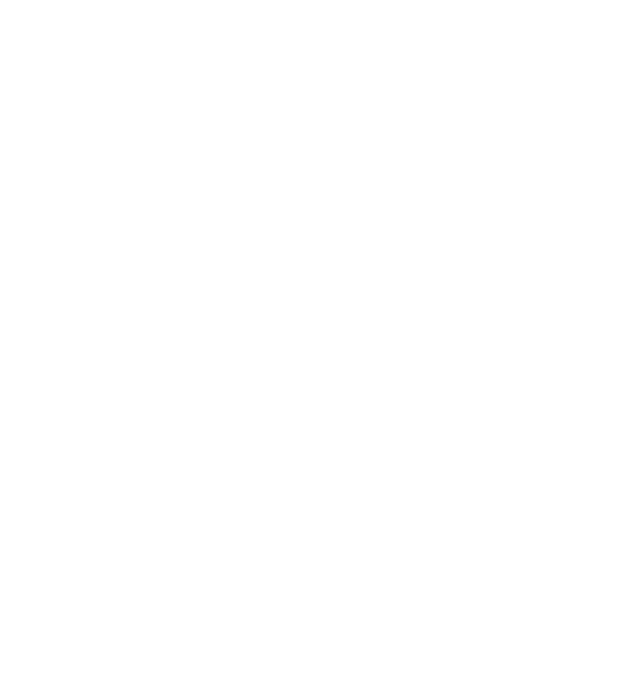
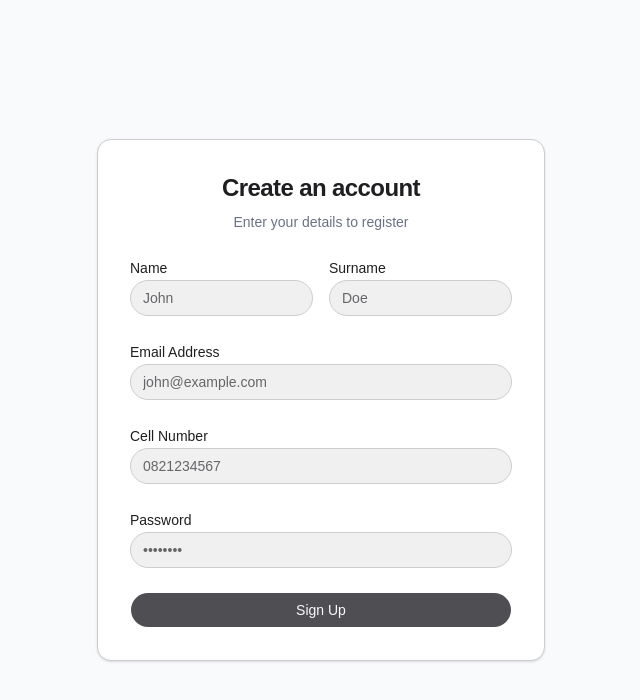
Before and after one commit to NeeloByron/Task_4_ShoppingListApp, a React (Vite) app: page /register in a window 1280 px wide. Shown: the top 700 px of the page, without its empty margins (319-959 px from the left). Built offline with nearby package versions, Linux system fonts and the light colour scheme.

Commit message:
Login & registration compoonents and connect to register

```diff
--- /dev/null
+++ b/src/Layout/Registration.tsx
@@ -0,0 +1,72 @@
+import { useForm } from "react-hook-form"
+import { zodResolver } from "@hookform/resolvers/zod"
+import * as z from "zod"
+import { Input } from "@/components/ui/input"
+import { Button } from '@/components/ui/button'
+
+const registerSchema = z.object({
+  name: z.string().min(2, "Name must be at least 2 characters"),
+  surname: z.string().min(2, "Surname must be at least 2 characters"),
+  email: z.string().email("Please enter a valid email address"),
+  cellNumber: z.string().min(10, "Cell number must be at least 10 digits"),
+  password: z.string().min(8, "Password must be at least 8 characters"),
+})
+
+export const Register = () => {
+  const form = useForm<z.infer<typeof registerSchema>>({
+    resolver: zodResolver(registerSchema),
+    defaultValues: { name: "", surname: "", email: "", cellNumber: "", password: "" },
+  })
+
+  function onSubmit(values: z.infer<typeof registerSchema>) {
+    console.log("Form Submitted:", values)
+  }
+
+  return (
+    <>
+       <div className="flex min-h-screen items-center justify-center bg-gray-50 p-4">
+      <div className="w-full max-w-md space-y-6 rounded-xl border bg-white p-8 shadow-sm">
+        <div className="space-y-2 text-center">
+          <h1 className="text-2xl font-bold tracking-tight">Create an account</h1>
+          <p className="text-sm text-gray-500">Enter your details to register</p>
+        </div>
+
+        <form onSubmit={form.handleSubmit(onSubmit)} className="space-y-4">
+            <div className="grid grid-cols-2 gap-4">
+              <label className="space-y-2">
+                <span className="text-sm font-medium">Name</span>
+                <Input placeholder="John" {...form.register("name")} />
+                <span className="text-sm text-red-500">{form.formState.errors.name?.message}</span>
+              </label>
+              <label className="space-y-2">
+                <span className="text-sm font-medium">Surname</span>
+                <Input placeholder="Doe" {...form.register("surname")} />
+                <span className="text-sm text-red-500">{form.formState.errors.surname?.message}</span>
+              </label>
+            </div>
+
+            <label className="block space-y-2">
+              <span className="text-sm font-medium">Email Address</span>
+              <Input type="email" placeholder="john@example.com" {...form.register("email")} />
+              <span className="text-sm text-red-500">{form.formState.errors.email?.message}</span>
+            </label>
+
+            <label className="block space-y-2">
+              <span className="text-sm font-medium">Cell Number</span>
+              <Input type="tel" placeholder="0821234567" {...form.register("cellNumber")} />
+              <span className="text-sm text-red-500">{form.formState.errors.cellNumber?.message}</span>
+            </label>
+
+            <label className="block space-y-2">
+              <span className="text-sm font-medium">Password</span>
+              <Input type="password" placeholder="••••••••" {...form.register("password")} />
+              <span className="text-sm text-red-500">{form.formState.errors.password?.message}</span>
+            </label>
+
+            <Button type="submit" className="w-full">Sign Up</Button>
+        </form>
+      </div>
+    </div>
+    </>
+  )
+}
--- a/src/Layout/ShoppingListApp.tsx
+++ b/src/Layout/ShoppingListApp.tsx
@@ -1,9 +1,10 @@
+import { Register } from '@/Layout/Registration'
 
 
 export const ShoppingListApp = () => {
   return (
     <>
-
+      <Register />
     </>
   )
 }
```
Also changed, not shown: src/Layout/Login.tsx (added, +8 -0 lines), src/components/ui/Register.tsx (deleted).
